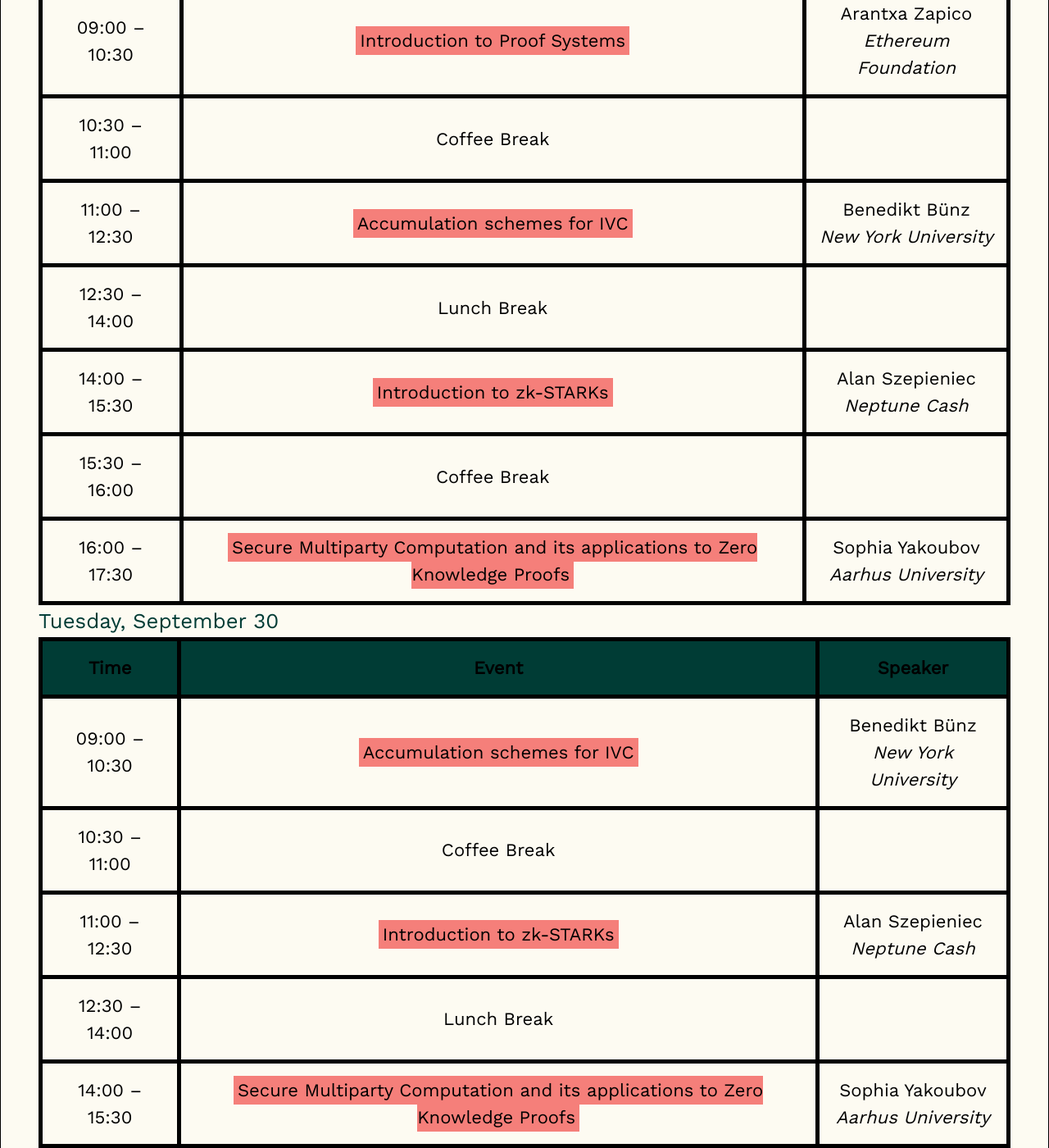
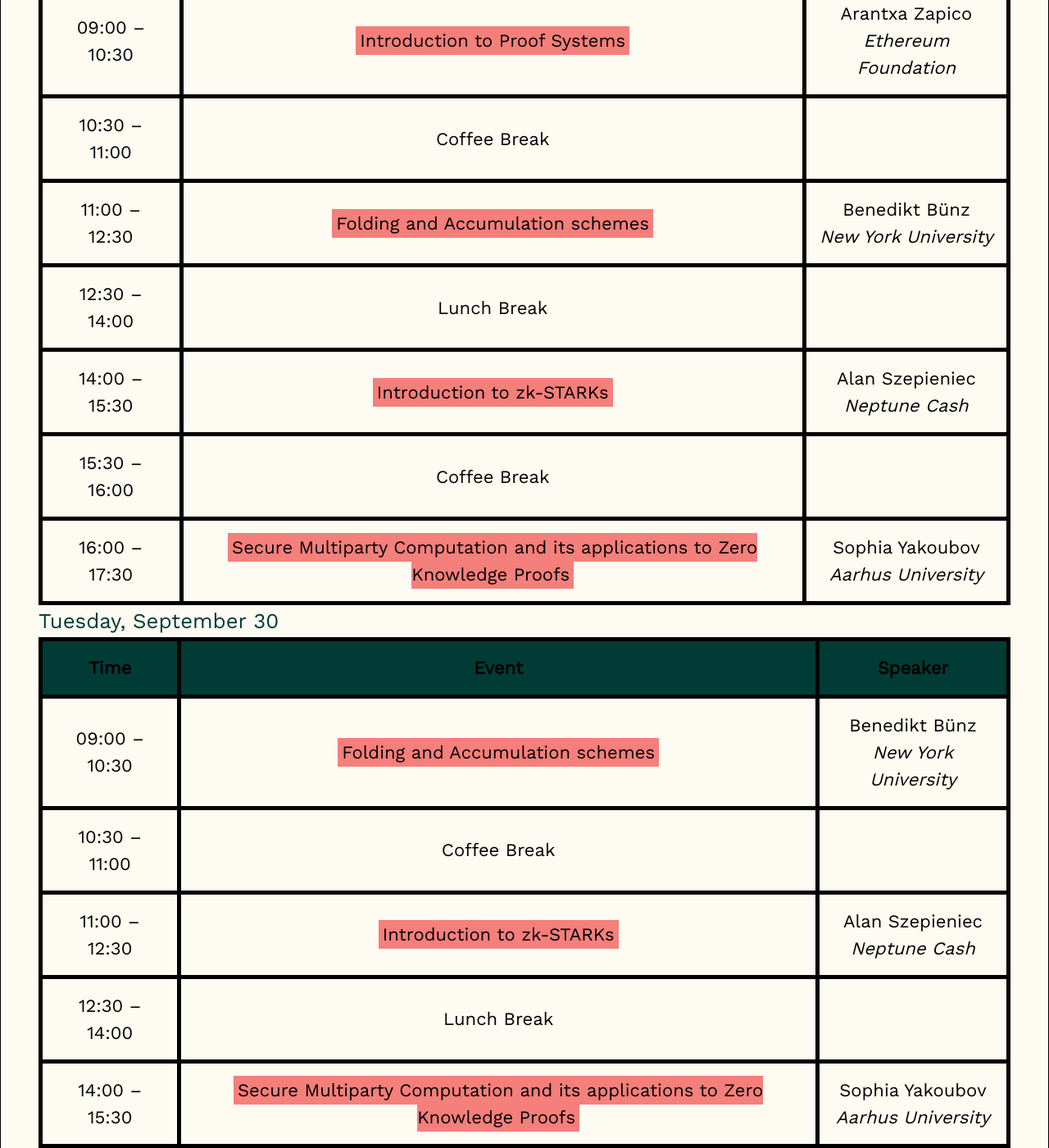
Before and after one commit to claucece/ascrypto, a Jekyll site: the page built from 2025.html, in a window 1280 px wide and 1400 px high, scrolled down 1526 px. Shown: the whole window at 82% size. Built offline with Jekyll 4.4.1, drawn with Linux system fonts in a browser that asks for light colours.

Commit message:
re-name folding

```diff
--- a/2025.html
+++ b/2025.html
@@ -78,7 +78,7 @@
 				<tr><td>10:30 – 11:00</td><td>Coffee Break</td><td></td></tr>
 				<tr>
 					<td>11:00 – 12:30</td>
-					<td><a href="../slides/benedikt-talk.pdf" target="_blank">Accumulation schemes for IVC</a></td>
+					<td><a href="../slides/benedikt-talk.pdf" target="_blank">Folding and Accumulation schemes</a></td>
 					<td>Benedikt Bünz<br><em>New York University</em></td>
 				</tr>
 				<tr><td>12:30 – 14:00</td><td>Lunch Break</td><td></td></tr>
@@ -110,7 +110,7 @@
 				<tbody>
 				<tr>
 					<td>09:00 – 10:30</td>
-					<td><a href="../slides/benedikt-talk.pdf" target="_blank">Accumulation schemes for IVC</a></td>
+					<td><a href="../slides/benedikt-talk.pdf" target="_blank">Folding and Accumulation schemes</a></td>
 					<td>Benedikt Bünz<br><em>New York University</em></td>
 				</tr>
 				<tr><td>10:30 – 11:00</td><td>Coffee Break</td><td></td></tr>
```
